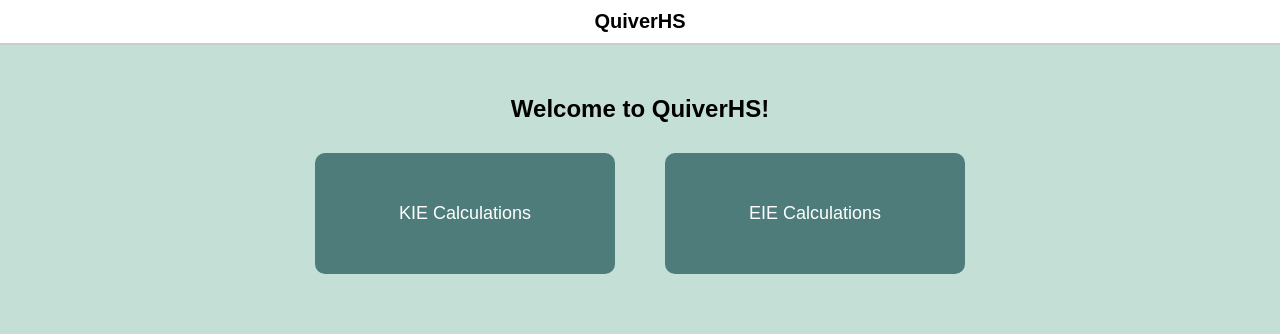
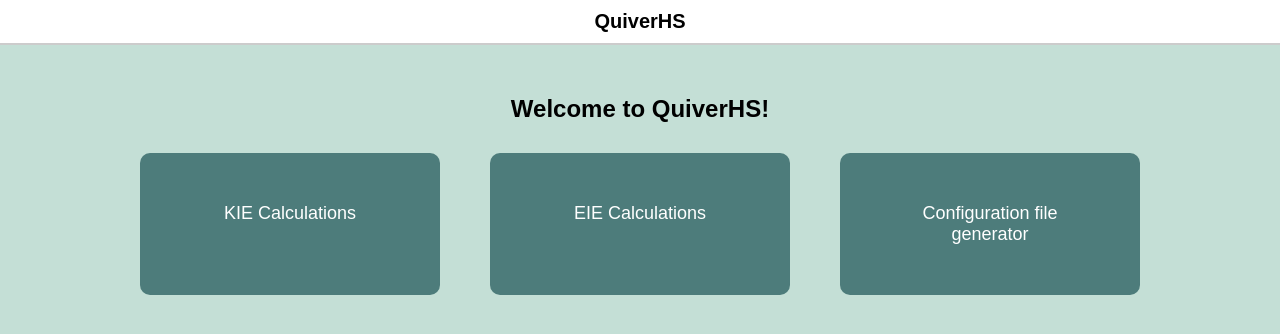
Before and after one commit to ggrazioli/PyQuiverHS, a Flask app: page / in a window 1280 px wide. Shown: the top 334 px of the page. Run offline with Flask 3, Linux system fonts and the light colour scheme.

Commit message:
Updated: added a new config file generator page

```diff
--- a/PyQuiver/templates/mainMenu.html
+++ b/PyQuiver/templates/mainMenu.html
@@ -55,6 +55,7 @@
         <div class="buttons">
             <a href="{{ url_for('kie') }}" class="button">KIE Calculations</a>
             <a href="{{ url_for('eie') }}" class="button">EIE Calculations</a>
+            <a href="{{ url_for('config') }}" class="button">Configuration file generator</a>
             <!-- <div class="button">KIE Calculations</div>
             <div class="button">EIE Calculations</div> -->
         </div>
```
